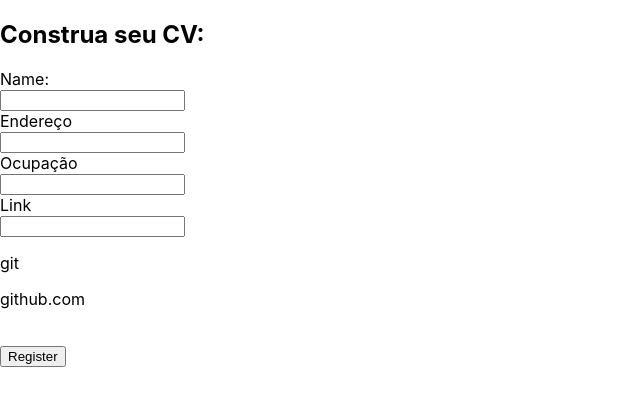
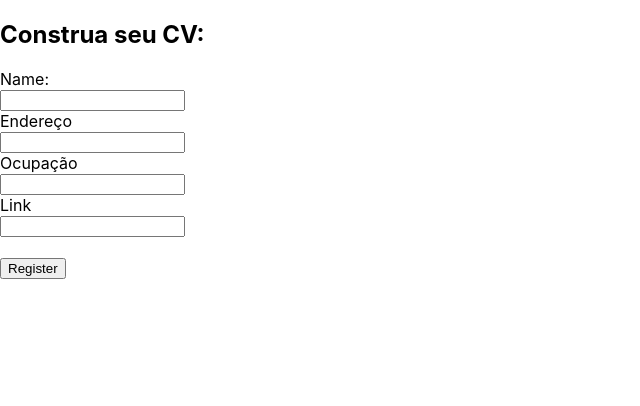
Before and after one commit to asreal089/cvbuilder, a Next.js app: page /builder in a window 1280 px wide. Shown: the top 406 px of the page, without its empty margins (0-640 px from the left). Built offline with nearby package versions, Linux system fonts and the light colour scheme.

Commit message:
componentes adicionados dinamicamente

```diff
--- a/pages/builder.tsx
+++ b/pages/builder.tsx
@@ -1,8 +1,21 @@
 import { NextPage } from "next";
 import DadosLinks from "./components/links"
+import { useState } from "react";
 
 const builder:NextPage = () => {
 
+    interface UserLinks {
+        tipoLink:String,
+        link:String
+    }
+
+    const [dadoslinkList, setDadoslinkList] = useState<any|null>([]);
+
+
+    function pushLinks(){
+        const dados = <DadosLinks tipolink="git" link="github.com" />;
+        setDadoslinkList([dados, ...dadoslinkList])
+    }
 
     return(
         <div>
@@ -28,10 +41,10 @@ const builder:NextPage = () => {
 
                 </div>
 
-                <DadosLinks tipolink="git" link="github.com" />
+                {dadoslinkList}
                 <br />
 
-                <button type="submit">Register</button>
+                <button onClick={pushLinks}>Register</button>
             </form>
         </div>
     )
```
